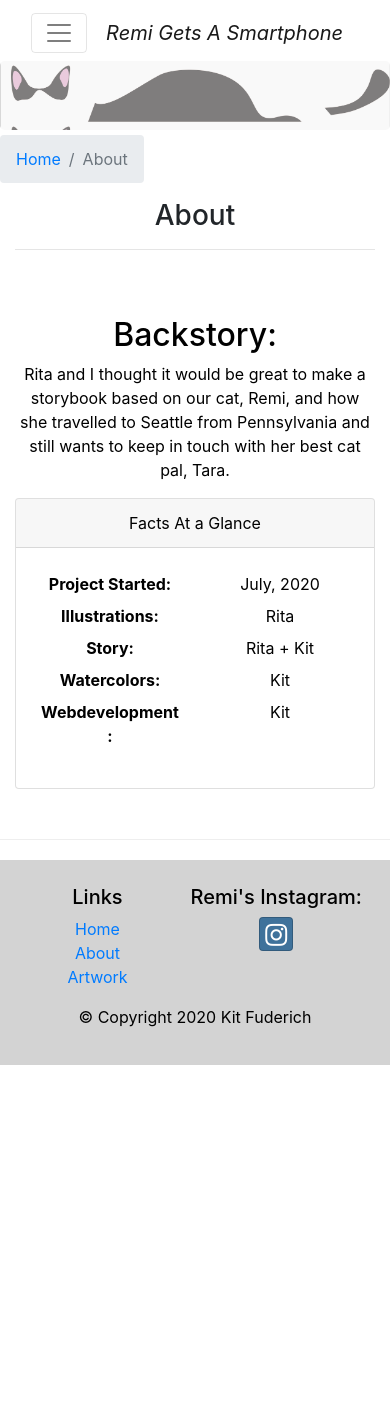
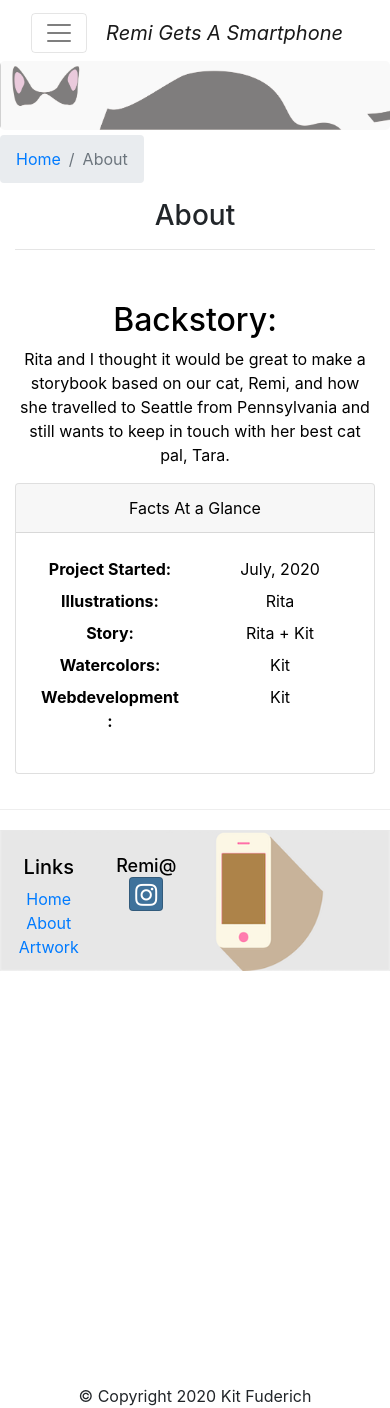
Before and after one commit to kitfud/RemiGetsASmartphone, a React (Create React App) app: page /about in a window 390 px wide. Before the commit the page ends 1065 px from the top, so only its background shows below. Built offline with nearby package versions, Linux system fonts and the light colour scheme; no server answers; the database is empty.

Commit message:
added footer image and restyled columns

```diff
--- a/src/App.css
+++ b/src/App.css
@@ -4,20 +4,17 @@
 
 
 .App-header {
-  background-color: peachpuff;
+
   min-height: 100vh;
   display: flex;
   flex-direction: column;
   align-items: center;
   justify-content: center;
   font-size: calc(10px + 2vmin);
-  color:peachpuff;
+
 }
 
-.jumbotron{
-  background-color: peachpuff !important;
-  color:black;
-}
+
 
 .App-link {
   color: #61dafb;
@@ -26,13 +23,13 @@
 .row-header{
   margin:0px auto;
   padding:0px auto;
-  background-color: peachpuff;
+
   color:black;
 }
 
 .row-content {
   margin:0px;
-  padding: 50px 0px 50px 0px;
+  padding: 35px 0px 35px 0px;
   border-bottom: 1px ridge;
   min-height:400px;
   background-color:white;
@@ -40,19 +37,73 @@
 }
 
 .footer{
-  background-color: lightgray;
+  background-image: url(/assets/images/RemiWebResize.png);
+  background-size: 100%;
+  background-repeat: no-repeat;
+
+
+
   margin:0px auto;
   padding: 20px 0px 20px 0px;
   color:black;
-  min-height: 20vh;
+  min-height: 65vh;
+}
+
+ @media (max-width: 380px) {
+  .footer{
+    min-height: 5vh;
+  }
+
+  #copy{
+
+    margin-left:50px;
+    margin-top: 3px;
+
+  }
+
+  #phoneAlign{
+
+  margin-top:0px;
+  margin-left:0px;
+
+  }
+
+  #instabutton{
+    margin-left:0px;
+    margin-top:10px;
+  }
+
+
+  .footer{
+    background-image: url(/assets/images/RemiWebResize.png);
+    background-size: 100%;
+    background-repeat: no-repeat;
+  }
+
+}
+
+
+#instabutton{
+  margin-left:10px;
+  margin-top:60px;
+}
+
+#copy{
+  margin-left:50px;
+  margin-top:250px;
+}
+
+
+#phoneAlign{
+  margin-top:65px;
+  margin-left:28px
 }
 
 .jumbotron {
   margin-bottom:0px !important;
-  background-color: peachpuff ;
-  color:black;
   background-image: url(/assets/images/remiBackground1.png);
-  background-size: 100%;
+  background-size: cover;
+  background-repeat: no-repeat;
 }
 
 
@@ -61,7 +112,7 @@
   color:black;
 }
 .navbar-dark {
-  background-color: peachpuff;
+
   color:black;
 }
 
@@ -97,3 +148,8 @@ margin-top: 20px;
 .container {
   margin-top: 5px;
 }
+
+.textResize{
+  font-size:10px;
+  color:black;
+}
--- a/src/components/FooterComponent.js
+++ b/src/components/FooterComponent.js
@@ -4,39 +4,51 @@ import { Link } from 'react-router-dom';
 class Footer extends Component {
 render(){
     return(
+  <React.Fragment>
+<div className = "footer">
+            <div className ="container">
+                <div className = "row ">
 
-  <div className = "footer">
-            <div className ="container">
-                <div className = "row justify-content-center">
-                    <div className = "col-4 offset-1 col-sm-2">
+
+                        <div className= "col-3">
                         <h5>Links</h5>
                         <ul className = "list-unstyled">
                         <li><Link to="/home">Home</Link></li>
                         <li><Link to="/about">About</Link></li>
                         <li><Link to="/art">Artwork</Link></li>
                         </ul>
-                    </div>
-                    <div className = "col-7 col-sm-5">
-                        <h5>Remi's Instagram:</h5>
+
+                        </div>
 
 
-                                <a className="btn btn-social-icon btn-instagram" target="_blank" rel="noopener noreferrer" href="https://www.instagram.com/rembotthecat/"><i className="fa fa-instagram"></i></a>
+                        <div className = 'col-3'>
+                        <h4 style={{marginBottom:"0px",fontSize:"18px"}}>Remi@</h4>
+                        <a  className="btn btn-social-icon btn-instagram" target="_blank" rel="noopener noreferrer" href="https://www.instagram.com/rembotthecat/"><i className="fa fa-instagram"></i></a>
+                        </div>
 
 
-                    </div>
 
                 </div>
-                <div className="row justify-content-center">
-                <div className="col-auto">
-                    <p>© Copyright 2020 Kit Fuderich</p>
-                </div>
+
             </div>
-            </div>
+
+
+
         </div>
+         <div className = "container">
+         <div clasName = "row">
+             © Copyright 2020 Kit Fuderich
+             </div>
+
+         </div>
+
+  </React.Fragment>
 
 
     )
 }
 }
 
+
+
 export default Footer
--- a/src/components/HomeComponent.js
+++ b/src/components/HomeComponent.js
@@ -1,12 +1,10 @@
 import React, {Component, useState} from 'react'
-import { Loading } from './LoadingComponent';
-import { Link } from 'react-router-dom';
+
 import {  Carousel,
     CarouselItem,
     CarouselControl,
     CarouselIndicators,
-    CarouselCaption,
-    Breadcrumb, BreadcrumbItem } from 'reactstrap';
+     } from 'reactstrap';
 
 const slideCollection = []
 
--- a/src/redux/slides.js
+++ b/src/redux/slides.js
@@ -1,4 +1,3 @@
-
 import * as ActionTypes from './ActionTypes';
 
 export const Slides = (state = {isLoading:true,errMess:null,slides:[]}, action) => {
```
Also changed, not shown: firebase.json (added), public/assets/images/RemiWebResize.png (added), 1 other file (tests, documents, lock files or other folders).
